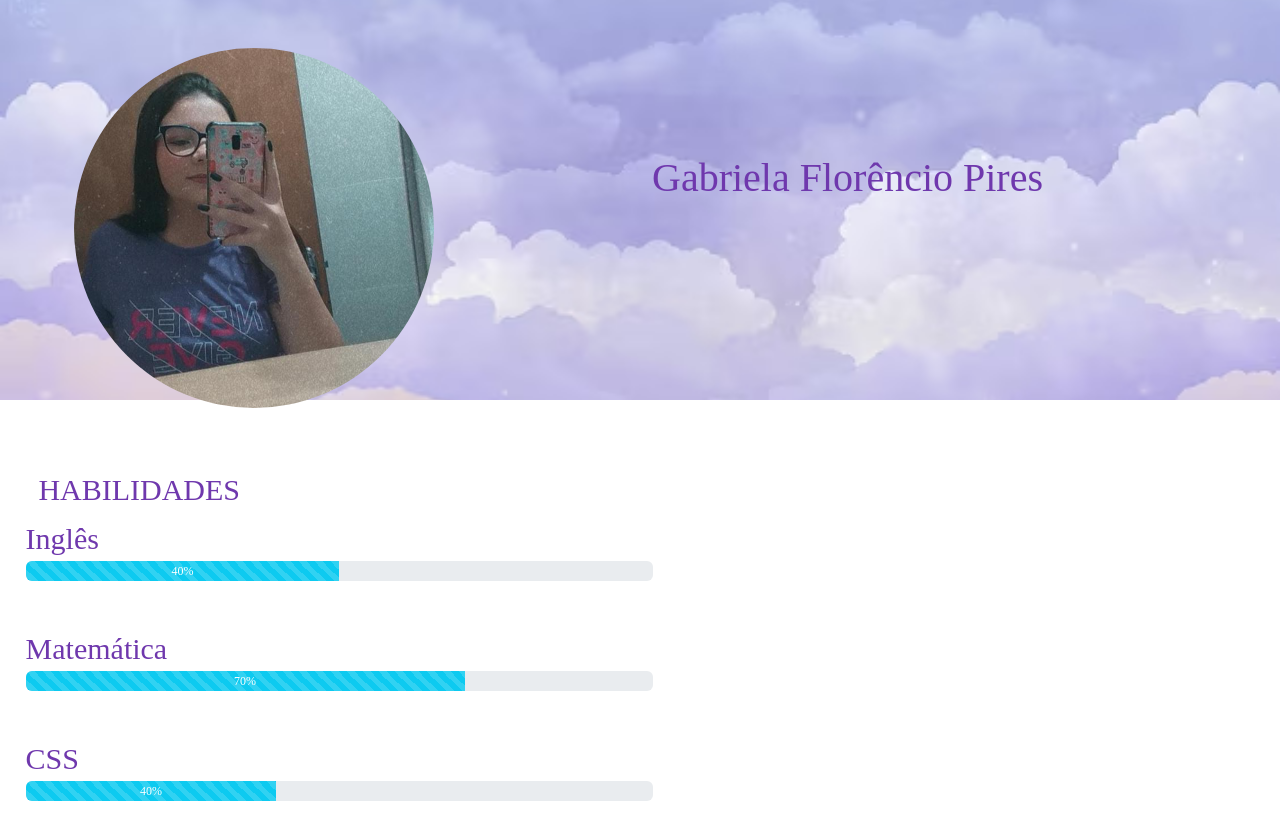
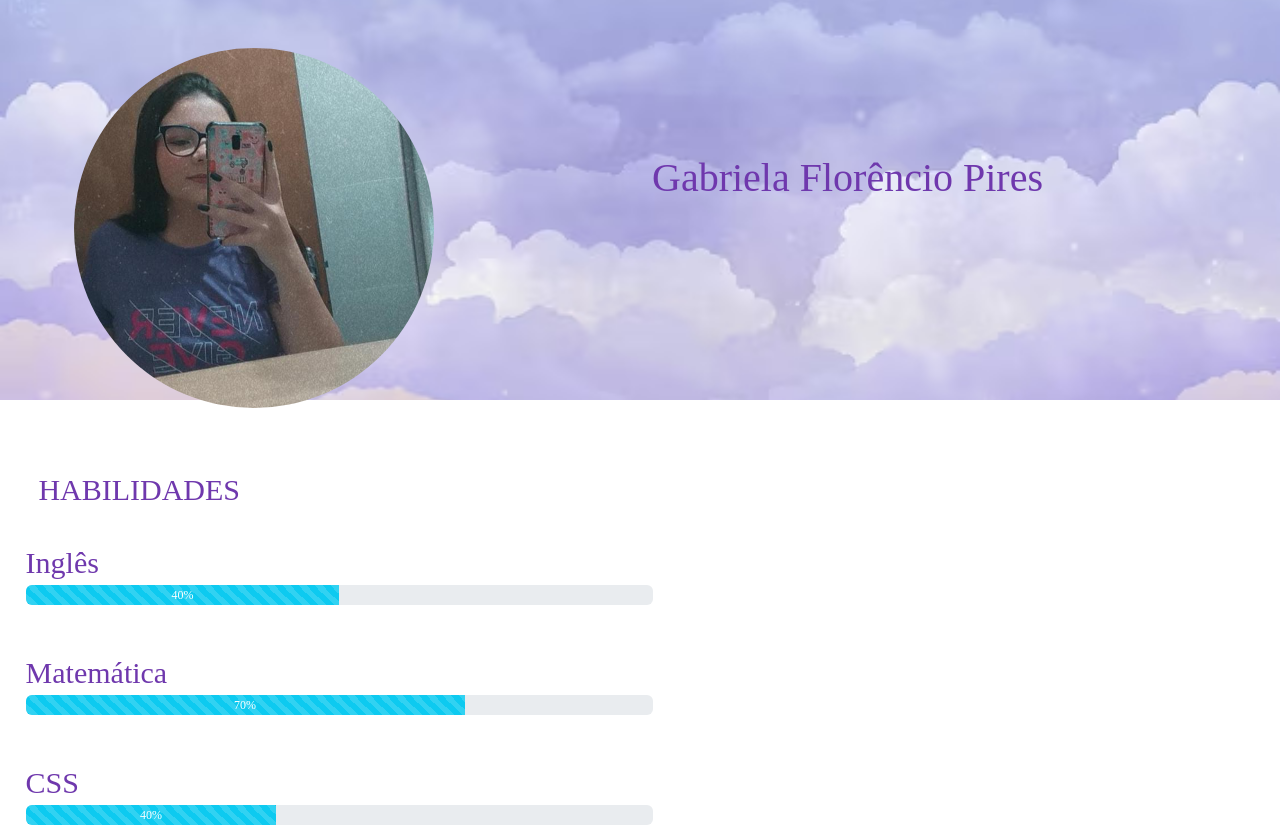
Before and after one commit to gabrielapires/portfolio, a plain HTML site: page index.html in a window 1280 px wide. Shown: the top 828 px of the page. Drawn offline with Linux system fonts and the light colour scheme; a web font is replaced by a local one.

Commit message:
23062023

```diff
--- a/index.html
+++ b/index.html
@@ -22,7 +22,7 @@
 <br>
 <br>
 <br>
-<h1 class="hab">HABILIDADES</h1>
+<h1 class="hab">HABILIDADES</h1><br>
 <div class="escrita">Inglês<div class="progress col-6 col-sm-6" style="height: 20px;">
     <div class="progress-bar progress-bar-animated progress-bar-striped bg-info" role="progressbar" style="width: 50%" aria-valuenow="10" aria-valuemin="0" aria-valuemax="100">40%</div>
   </div><br>
```
